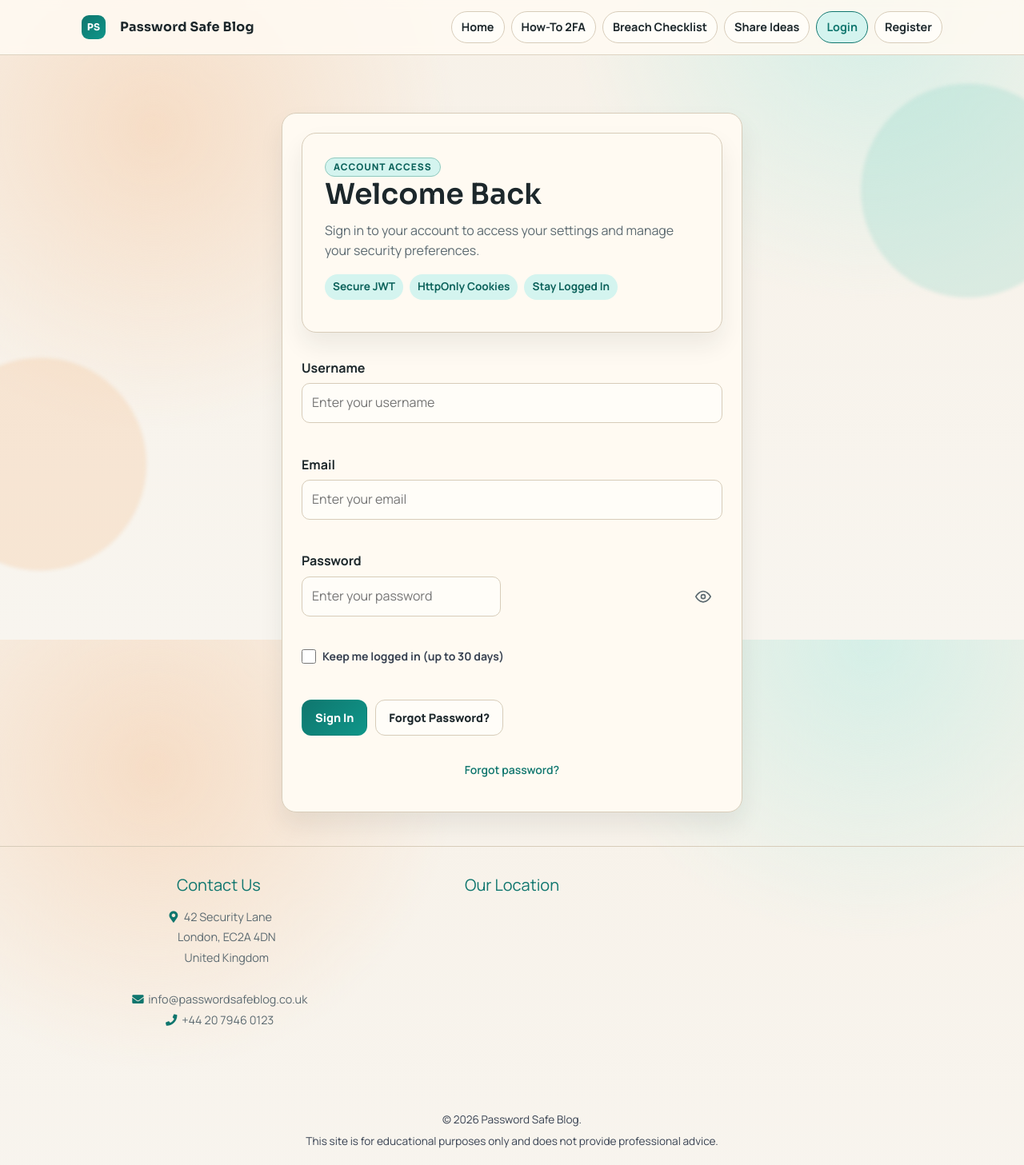
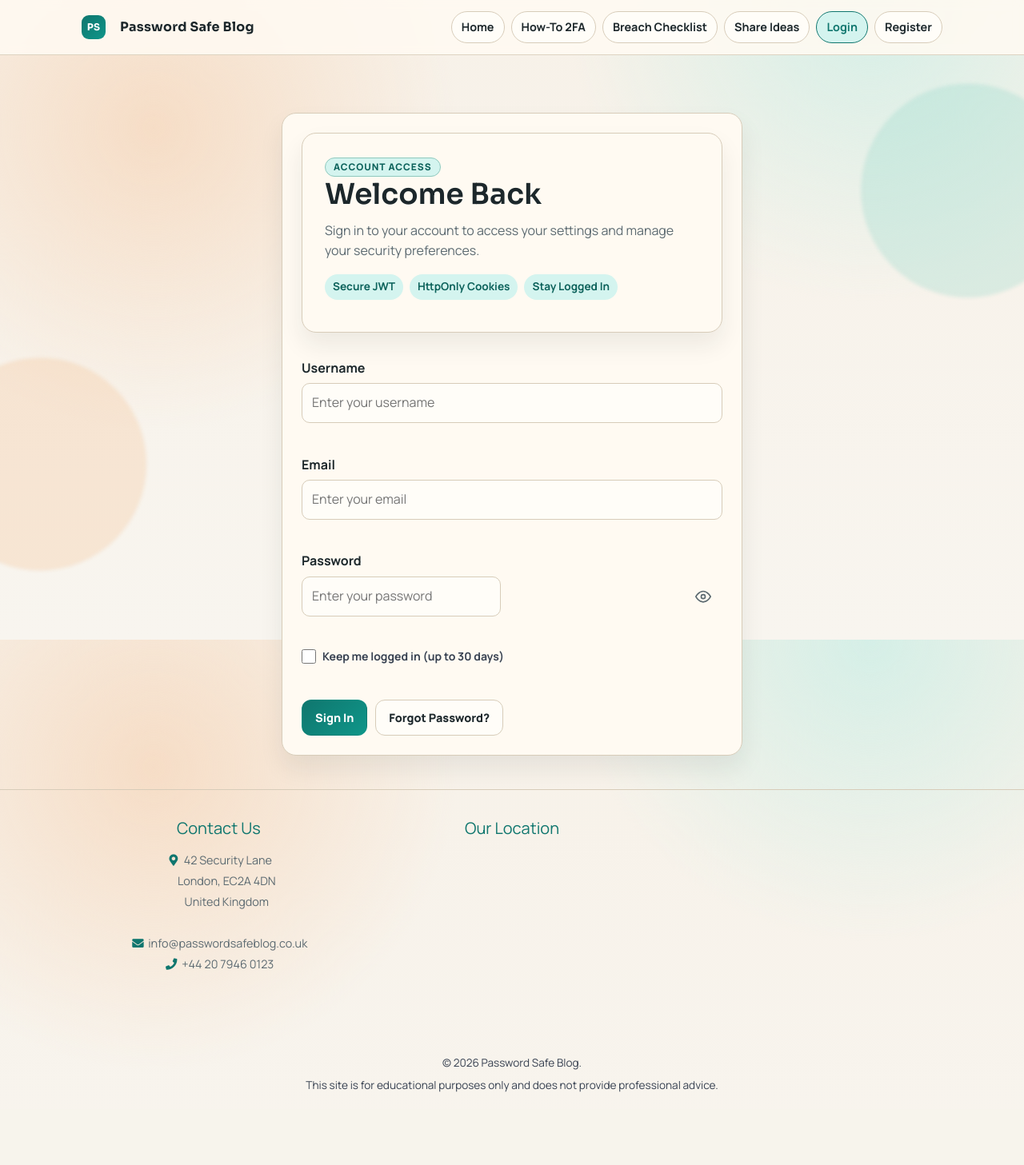
Before and after one commit to tendayiht-png/password_space_blog, a Django app: page /login/ in a window 1280 px wide. Shown: the whole page at 80% size. After the commit the page ends 1366 px from the top, so only its background shows below. Run offline with Django 4.2, Linux system fonts and the light colour scheme; grey boxes are pictures that could not be loaded.

Commit message:
Updated login page.

```diff
--- a/templates/login.html
+++ b/templates/login.html
@@ -99,10 +99,10 @@
           <a href="{% url 'forgot_password_page' %}" class="btn btn-secondary">Forgot Password?</a>
         </div>
 
-        <p style="text-align: center; margin-top: 1rem; font-size: 0.875rem;">
+        <!---<p style="text-align: center; margin-top: 1rem; font-size: 0.875rem;"
           <a href="{% url 'forgot_password_page' %}" style="color: var(--brand); font-weight: 600;">Forgot password?</a>
         </p>
-
+        -->
         <div id="formResult" class="form-result" style="display: none;"></div>
       </form>
     </section>
```
